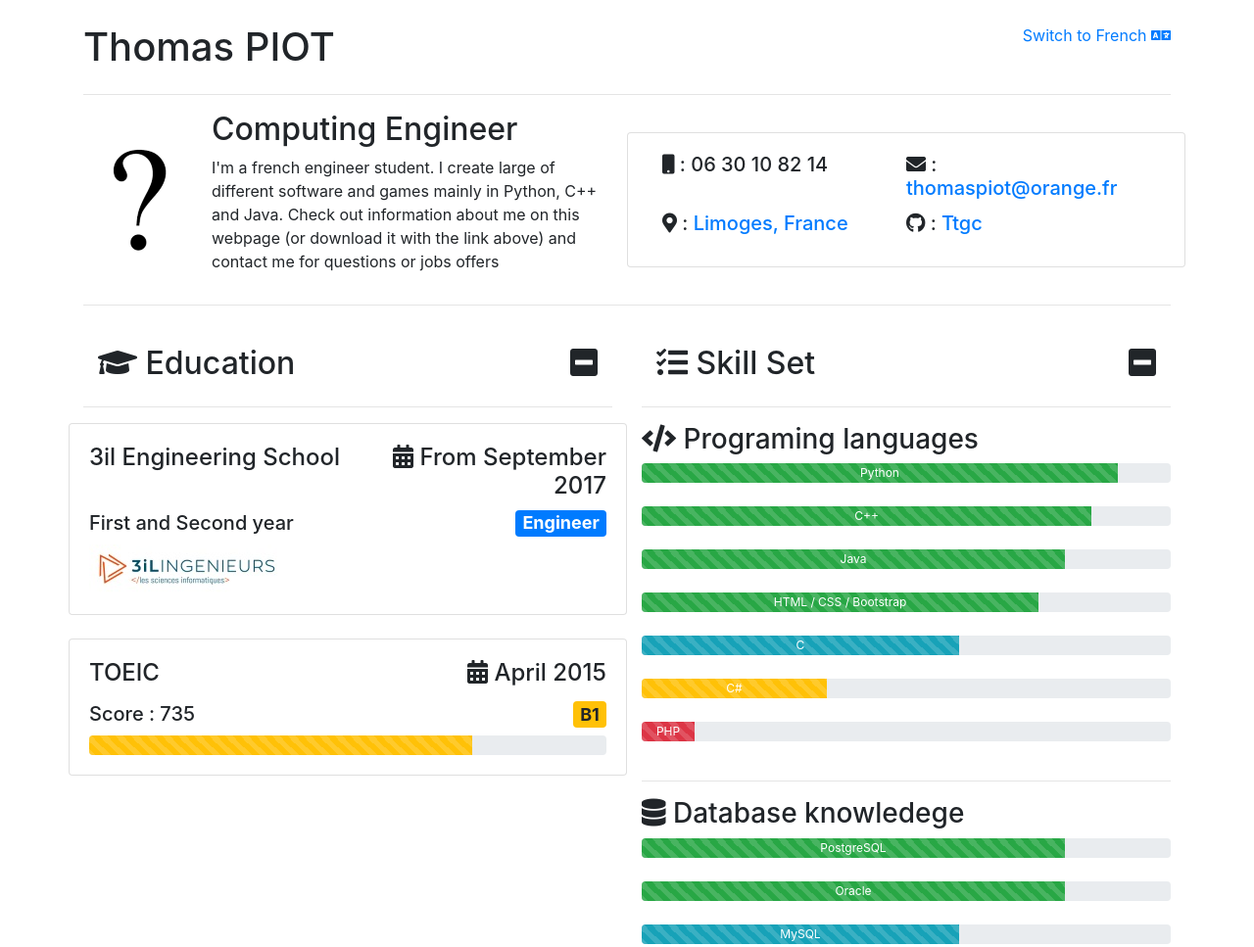
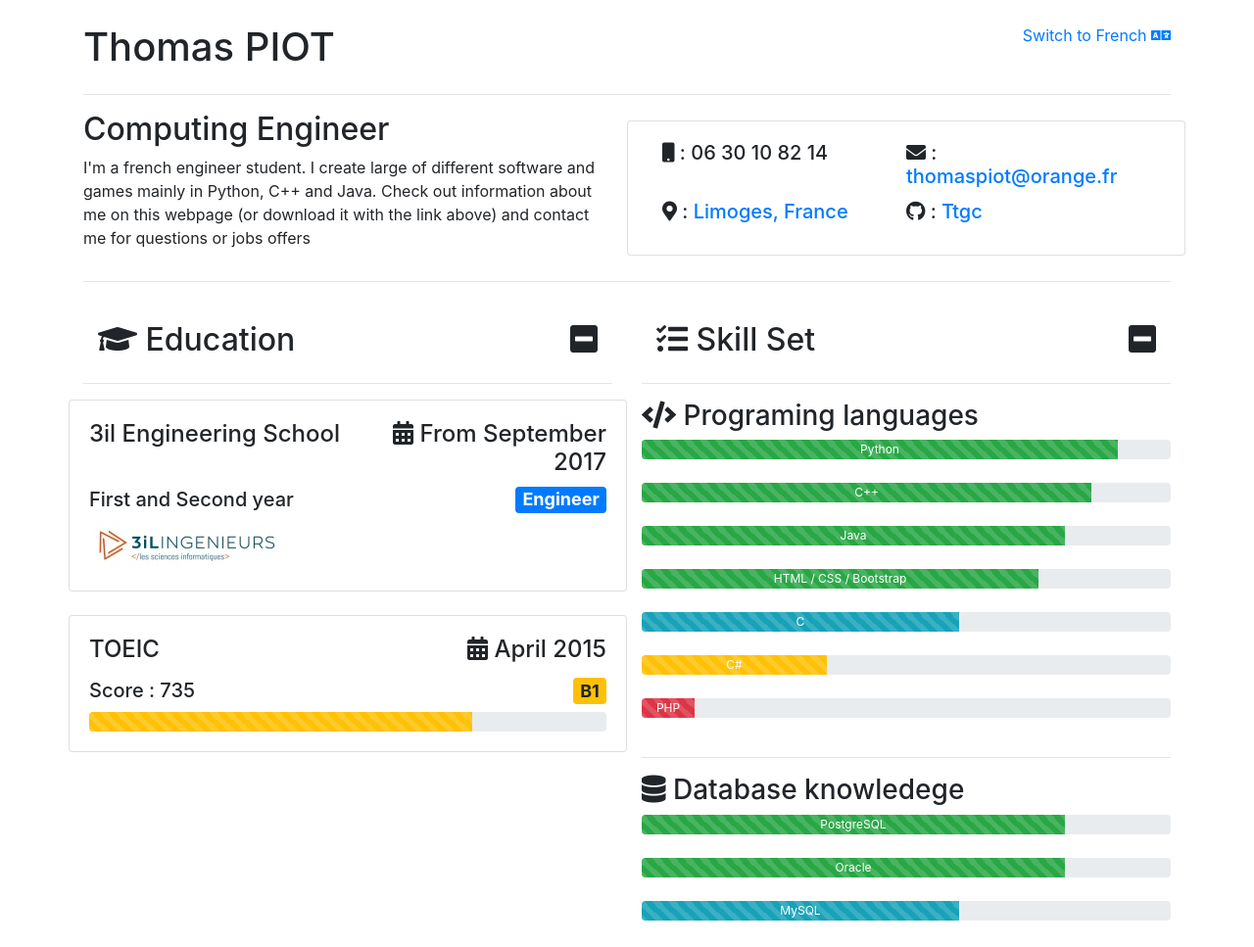
Before and after one commit to ttgc/ttgc.github.io, a plain HTML site: page index.html in a window 1280 px wide. Shown: the top 967 px of the page at 98% size. Drawn offline with nearby package versions, Linux system fonts and the light colour scheme.

Commit message:
Deleting displaying of profile picture

```diff
--- a/index.html
+++ b/index.html
@@ -29,7 +29,7 @@
         <div class="row">
           <div class="col-12 col-sm-6">
             <div class="media">
-              <img class="align-self-center mr-3 rounded" src="img/unknown.png" alt="Unknown">
+              <!--<img class="align-self-center mr-3 rounded" src="img/unknown.png" alt="Unknown">-->
               <div class="media-body en">
                 <h2 class="mt-0">Computing Engineer</h2>
                 <p>I'm a french engineer student. I create large of different software and games mainly in Python, C++ and Java. Check out information about me on this webpage (or download it with the link above) and contact me for questions or jobs offers<!--Cras sit amet nibh libero, in gravida nulla. Nulla vel metus scelerisque ante sollicitudin. Cras purus odio, vestibulum in vulputate at, tempus viverra turpis. Fusce condimentum nunc ac nisi vulputate fringilla. Donec lacinia congue felis in faucibus.--></p>
```
